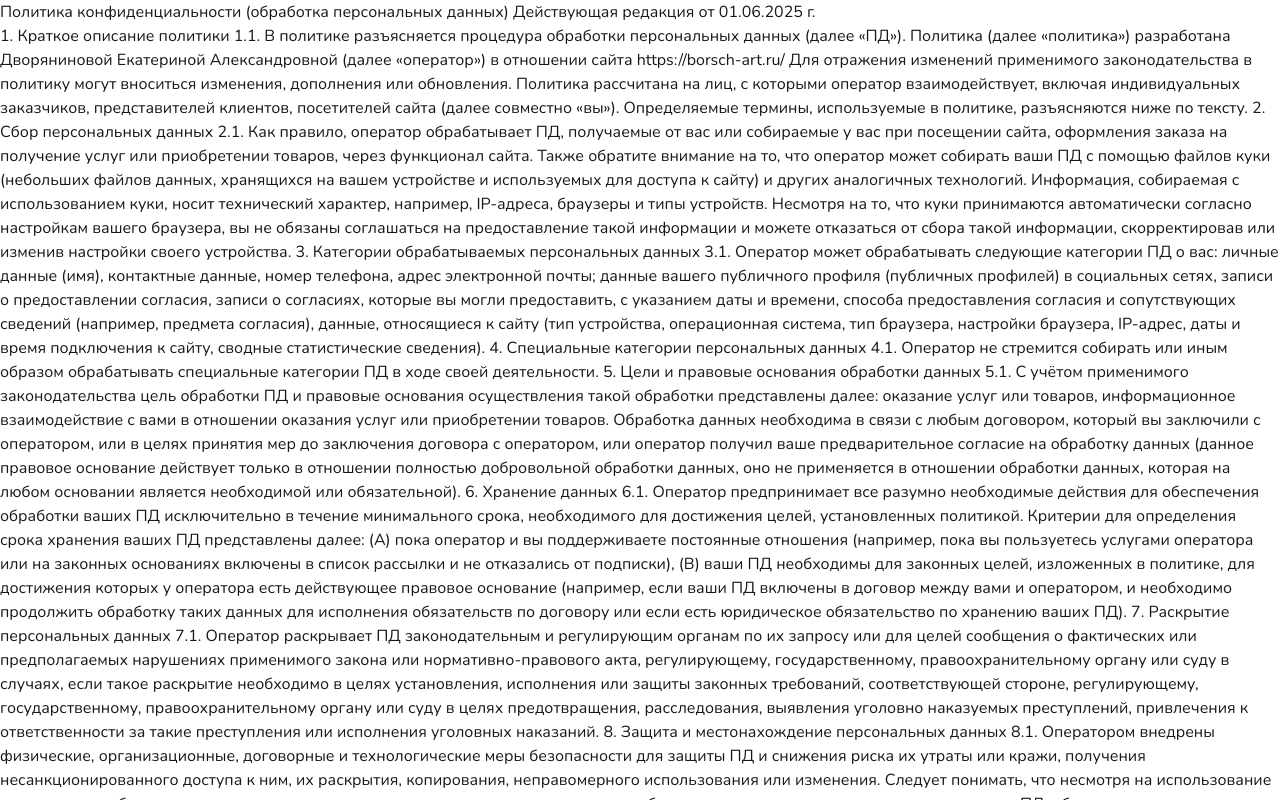
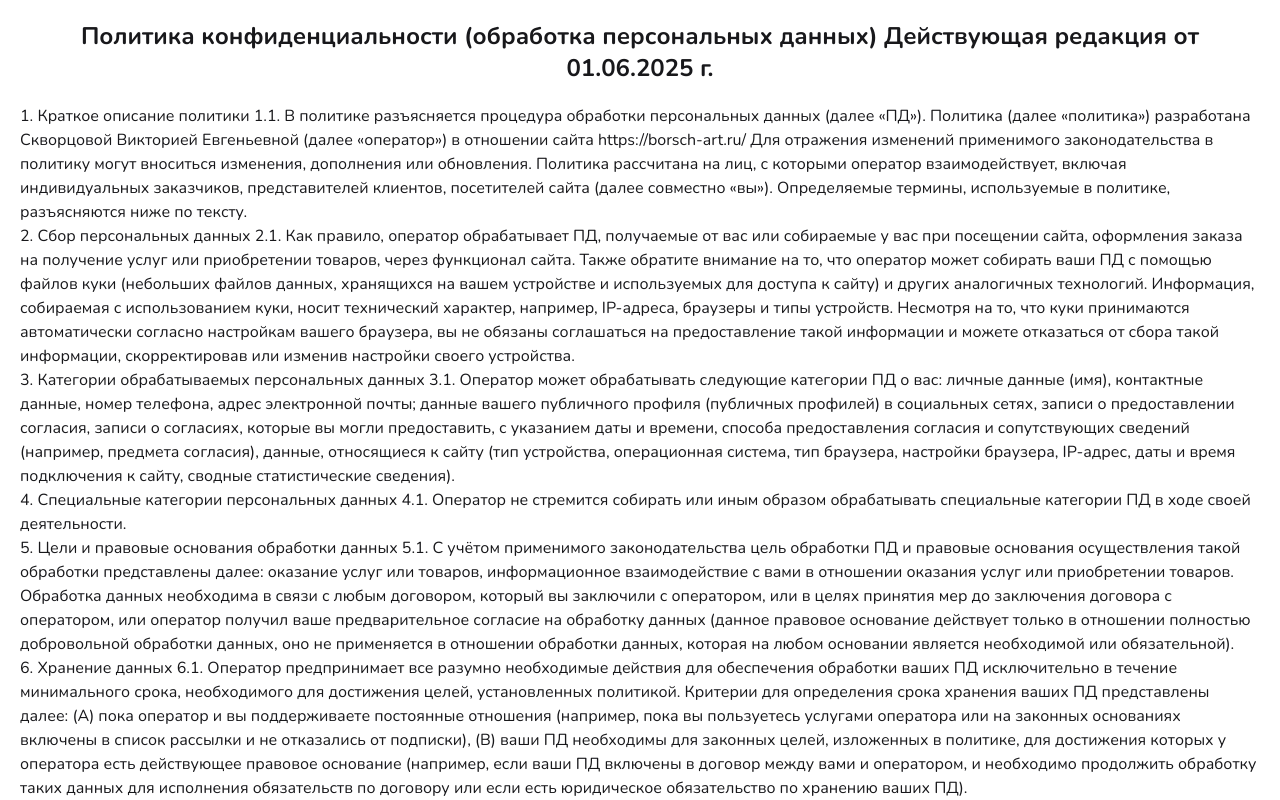
Before and after one commit to PeterSkwortsov/borsh, a Next.js app: page /confidentiality in a window 1280 px wide. Shown: the top 800 px of the page. Built offline with nearby package versions, Linux system fonts and the light colour scheme.

Commit message:
Политика конфиденциальности

```diff
--- a/pages/confidentiality.jsx
+++ b/pages/confidentiality.jsx
@@ -3,21 +3,21 @@ import React from 'react'
 const confidentiality = () => {
   return (
     <div>
-      <h6>
+      <h6 className="text-2xl font-bold flex text-center justify-center mb-0 m-5">
         Политика конфиденциальности (обработка персональных данных) Действующая
         редакция от 01.06.2025 г.
       </h6>
-      <p>
+      <p className="p-5 ">
         1. Краткое описание политики 1.1. В политике разъясняется процедура
         обработки персональных данных (далее «ПД»). Политика (далее «политика»)
-        разработана Дворяниновой Екатериной Александровной (далее «оператор») в
+        разработана Скворцовой Викторией Евгеньевной (далее «оператор») в
         отношении сайта https://borsch-art.ru/ Для отражения изменений
         применимого законодательства в политику могут вноситься изменения,
         дополнения или обновления. Политика рассчитана на лиц, с которыми
         оператор взаимодействует, включая индивидуальных заказчиков,
         представителей клиентов, посетителей сайта (далее совместно «вы»).
         Определяемые термины, используемые в политике, разъясняются ниже по
-        тексту. 2. Сбор персональных данных 2.1. Как правило, оператор
+        тексту.<br></br> 2. Сбор персональных данных 2.1. Как правило, оператор
         обрабатывает ПД, получаемые от вас или собираемые у вас при посещении
         сайта, оформления заказа на получение услуг или приобретении товаров,
         через функционал сайта. Также обратите внимание на то, что оператор
@@ -28,61 +28,62 @@ const confidentiality = () => {
         устройств. Несмотря на то, что куки принимаются автоматически согласно
         настройкам вашего браузера, вы не обязаны соглашаться на предоставление
         такой информации и можете отказаться от сбора такой информации,
-        скорректировав или изменив настройки своего устройства. 3. Категории
-        обрабатываемых персональных данных 3.1. Оператор может обрабатывать
-        следующие категории ПД о вас: личные данные (имя), контактные данные,
-        номер телефона, адрес электронной почты; данные вашего публичного
-        профиля (публичных профилей) в социальных сетях, записи о предоставлении
-        согласия, записи о согласиях, которые вы могли предоставить, с указанием
-        даты и времени, способа предоставления согласия и сопутствующих сведений
-        (например, предмета согласия), данные, относящиеся к сайту (тип
-        устройства, операционная система, тип браузера, настройки браузера,
-        IP-адрес, даты и время подключения к сайту, сводные статистические
-        сведения). 4. Специальные категории персональных данных 4.1. Оператор не
-        стремится собирать или иным образом обрабатывать специальные категории
-        ПД в ходе своей деятельности. 5. Цели и правовые основания обработки
-        данных 5.1. С учётом применимого законодательства цель обработки ПД и
-        правовые основания осуществления такой обработки представлены далее:
-        оказание услуг или товаров, информационное взаимодействие с вами в
-        отношении оказания услуг или приобретении товаров. Обработка данных
-        необходима в связи с любым договором, который вы заключили с оператором,
-        или в целях принятия мер до заключения договора с оператором, или
-        оператор получил ваше предварительное согласие на обработку данных
-        (данное правовое основание действует только в отношении полностью
-        добровольной обработки данных, оно не применяется в отношении обработки
-        данных, которая на любом основании является необходимой или
-        обязательной). 6. Хранение данных 6.1. Оператор предпринимает все
-        разумно необходимые действия для обеспечения обработки ваших ПД
-        исключительно в течение минимального срока, необходимого для достижения
-        целей, установленных политикой. Критерии для определения срока хранения
-        ваших ПД представлены далее: (A) пока оператор и вы поддерживаете
-        постоянные отношения (например, пока вы пользуетесь услугами оператора
-        или на законных основаниях включены в список рассылки и не отказались от
-        подписки), (B) ваши ПД необходимы для законных целей, изложенных в
-        политике, для достижения которых у оператора есть действующее правовое
-        основание (например, если ваши ПД включены в договор между вами и
-        оператором, и необходимо продолжить обработку таких данных для
-        исполнения обязательств по договору или если есть юридическое
-        обязательство по хранению ваших ПД). 7. Раскрытие персональных данных
-        7.1. Оператор раскрывает ПД законодательным и регулирующим органам по их
-        запросу или для целей сообщения о фактических или предполагаемых
-        нарушениях применимого закона или нормативно-правового акта,
-        регулирующему, государственному, правоохранительному органу или суду в
-        случаях, если такое раскрытие необходимо в целях установления,
-        исполнения или защиты законных требований, соответствующей стороне,
-        регулирующему, государственному, правоохранительному органу или суду в
-        целях предотвращения, расследования, выявления уголовно наказуемых
-        преступлений, привлечения к ответственности за такие преступления или
-        исполнения уголовных наказаний. 8. Защита и местонахождение персональных
-        данных 8.1. Оператором внедрены физические, организационные, договорные
-        и технологические меры безопасности для защиты ПД и снижения риска их
+        скорректировав или изменив настройки своего устройства.<br></br> 3.
+        Категории обрабатываемых персональных данных 3.1. Оператор может
+        обрабатывать следующие категории ПД о вас: личные данные (имя),
+        контактные данные, номер телефона, адрес электронной почты; данные
+        вашего публичного профиля (публичных профилей) в социальных сетях,
+        записи о предоставлении согласия, записи о согласиях, которые вы могли
+        предоставить, с указанием даты и времени, способа предоставления
+        согласия и сопутствующих сведений (например, предмета согласия), данные,
+        относящиеся к сайту (тип устройства, операционная система, тип браузера,
+        настройки браузера, IP-адрес, даты и время подключения к сайту, сводные
+        статистические сведения).<br></br> 4. Специальные категории персональных
+        данных 4.1. Оператор не стремится собирать или иным образом обрабатывать
+        специальные категории ПД в ходе своей деятельности.<br></br> 5. Цели и
+        правовые основания обработки данных 5.1. С учётом применимого
+        законодательства цель обработки ПД и правовые основания осуществления
+        такой обработки представлены далее: оказание услуг или товаров,
+        информационное взаимодействие с вами в отношении оказания услуг или
+        приобретении товаров. Обработка данных необходима в связи с любым
+        договором, который вы заключили с оператором, или в целях принятия мер
+        до заключения договора с оператором, или оператор получил ваше
+        предварительное согласие на обработку данных (данное правовое основание
+        действует только в отношении полностью добровольной обработки данных,
+        оно не применяется в отношении обработки данных, которая на любом
+        основании является необходимой или обязательной).<br></br> 6. Хранение
+        данных 6.1. Оператор предпринимает все разумно необходимые действия для
+        обеспечения обработки ваших ПД исключительно в течение минимального
+        срока, необходимого для достижения целей, установленных политикой.
+        Критерии для определения срока хранения ваших ПД представлены далее: (A)
+        пока оператор и вы поддерживаете постоянные отношения (например, пока вы
+        пользуетесь услугами оператора или на законных основаниях включены в
+        список рассылки и не отказались от подписки), (B) ваши ПД необходимы для
+        законных целей, изложенных в политике, для достижения которых у
+        оператора есть действующее правовое основание (например, если ваши ПД
+        включены в договор между вами и оператором, и необходимо продолжить
+        обработку таких данных для исполнения обязательств по договору или если
+        есть юридическое обязательство по хранению ваших ПД).<br></br> 7.
+        Раскрытие персональных данных 7.1. Оператор раскрывает ПД
+        законодательным и регулирующим органам по их запросу или для целей
+        сообщения о фактических или предполагаемых нарушениях применимого закона
+        или нормативно-правового акта, регулирующему, государственному,
+        правоохранительному органу или суду в случаях, если такое раскрытие
+        необходимо в целях установления, исполнения или защиты законных
+        требований, соответствующей стороне, регулирующему, государственному,
+        правоохранительному органу или суду в целях предотвращения,
+        расследования, выявления уголовно наказуемых преступлений, привлечения к
+        ответственности за такие преступления или исполнения уголовных
+        наказаний.<br></br> 8. Защита и местонахождение персональных данных 8.1.
+        Оператором внедрены физические, организационные, договорные и
+        технологические меры безопасности для защиты ПД и снижения риска их
         утраты или кражи, получения несанкционированного доступа к ним, их
         раскрытия, копирования, неправомерного использования или изменения.
         Следует понимать, что несмотря на использование указанных мер
         безопасности и усилия оператора, никакая система или сеть не могут быть
         полностью защищены и что при раскрытии ПД в браузерах и на электронных
-        устройствах возникают неминуемые риски. 9. Ваши права 9.1. С учётом
-        применимого законодательства у вас могут быть следующие права в
+        устройствах возникают неминуемые риски.<br></br> 9. Ваши права 9.1. С
+        учётом применимого законодательства у вас могут быть следующие права в
         отношении обработки оператором ваших соответствующих ПД: право на отказ
         от предоставления ПД, право на запрос на получение доступа к вашим ПД
         или их копий вместе с информацией в отношении характера таких ПД, право
@@ -92,23 +93,23 @@ const confidentiality = () => {
         отзыв такого согласия. 9.2. Для осуществления одного или нескольких из
         указанных прав, при возникновении вопросов о таких правах, используйте
         для обращения к оператору, контактную электронную почту указанную ниже в
-        политике. 10. Контактная информация 10.1. Если вы хотите задать вопросы
-        или подать жалобу в отношении политики, можно связаться с оператором по
-        адресу электронной почты: _____________ 10.2. Во всех случаях
-        оператор ответит на ваш запрос в течение 30 (тридцати) дней или сообщит
-        о необходимости продления срока для предоставления ответа. 11.
-        Определения 11.1. «Файл куки» означает небольшой файл, размещаемый на
-        устройстве при посещении сайта 11.2. «Законодательство о защите данных»
-        означает Федеральный закон Российской Федерации № 152-ФЗ «О персональных
-        данных». 11.3. «Персональные данные» означают информацию, которая
-        относится к физическому лицу или позволяет прямо, или косвенно
-        идентифицировать такое физическое лицо, в частности, посредством таких
-        идентификаторов как имя, идентификационный номер, сведения о
-        местоположении, онлайн-идентификатор или с помощью одного или несколько
-        признаков, характерных для физической, психологической, генетической,
-        умственной, экономической, культурной или социальной идентичности
-        данного физического лица. 11.4. «Обрабатывать», «Обработка» или
-        «Обработанный» означают любую операцию, осуществляемую с ПД, с
+        политике.<br></br> 10. Контактная информация 10.1. Если вы хотите задать
+        вопросы или подать жалобу в отношении политики, можно связаться с
+        оператором по адресу электронной почты: skwortsow.petia@yandex.ru 10.2.
+        Во всех случаях оператор ответит на ваш запрос в течение 30 (тридцати)
+        дней или сообщит о необходимости продления срока для предоставления
+        ответа.<br></br> 11. Определения 11.1. «Файл куки» означает небольшой
+        файл, размещаемый на устройстве при посещении сайта 11.2.
+        «Законодательство о защите данных» означает Федеральный закон Российской
+        Федерации № 152-ФЗ «О персональных данных». 11.3. «Персональные данные»
+        означают информацию, которая относится к физическому лицу или позволяет
+        прямо, или косвенно идентифицировать такое физическое лицо, в частности,
+        посредством таких идентификаторов как имя, идентификационный номер,
+        сведения о местоположении, онлайн-идентификатор или с помощью одного или
+        несколько признаков, характерных для физической, психологической,
+        генетической, умственной, экономической, культурной или социальной
+        идентичности данного физического лица. 11.4. «Обрабатывать», «Обработка»
+        или «Обработанный» означают любую операцию, осуществляемую с ПД, с
         применением автоматизированных средств или без их применения, в
         частности, сбор, запись, организацию, структурирование, хранение,
         модификацию или изменение, извлечение, консультирование, использование,
@@ -121,8 +122,8 @@ const confidentiality = () => {
         предполагаемых уголовно наказуемых преступлениях или наказаниях, а также
         иные сведения, которые могут относиться к специальным категориям в
         соответствии с применимым законодательством. 11.6. «Сайт» означает сайт
-        ___________ 12. Оператор ПД: Скворцова Викторий Евгеньевна ИНН:
-        _______________ Имейл: ________________
+        https://borsch-art.ru/ 12. Оператор ПД: Скворцова Виктория Евгеньевна
+        ИНН: 520205260052 Имейл: https://borsch-art.ru/
       </p>
     </div>
   );
```
Also changed, not shown: pages/components/Footer.jsx (+6 -3 lines).
